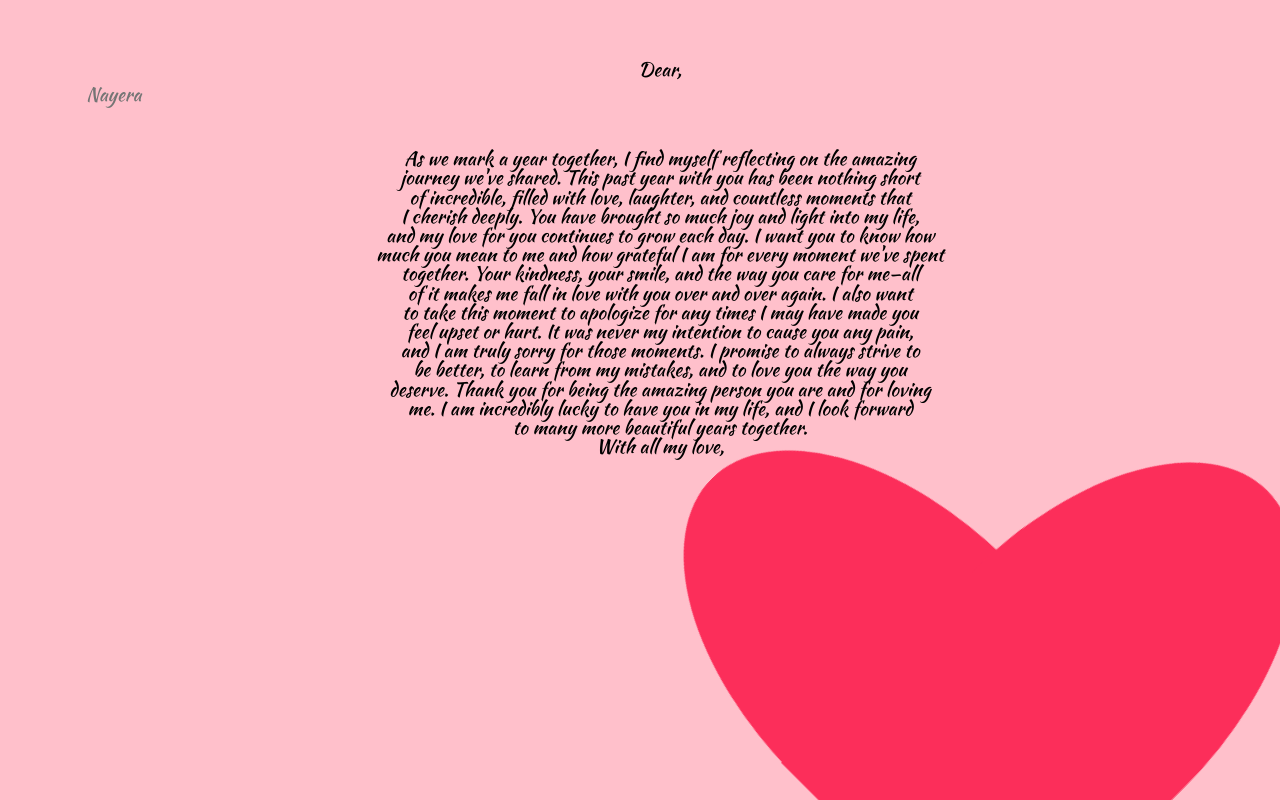
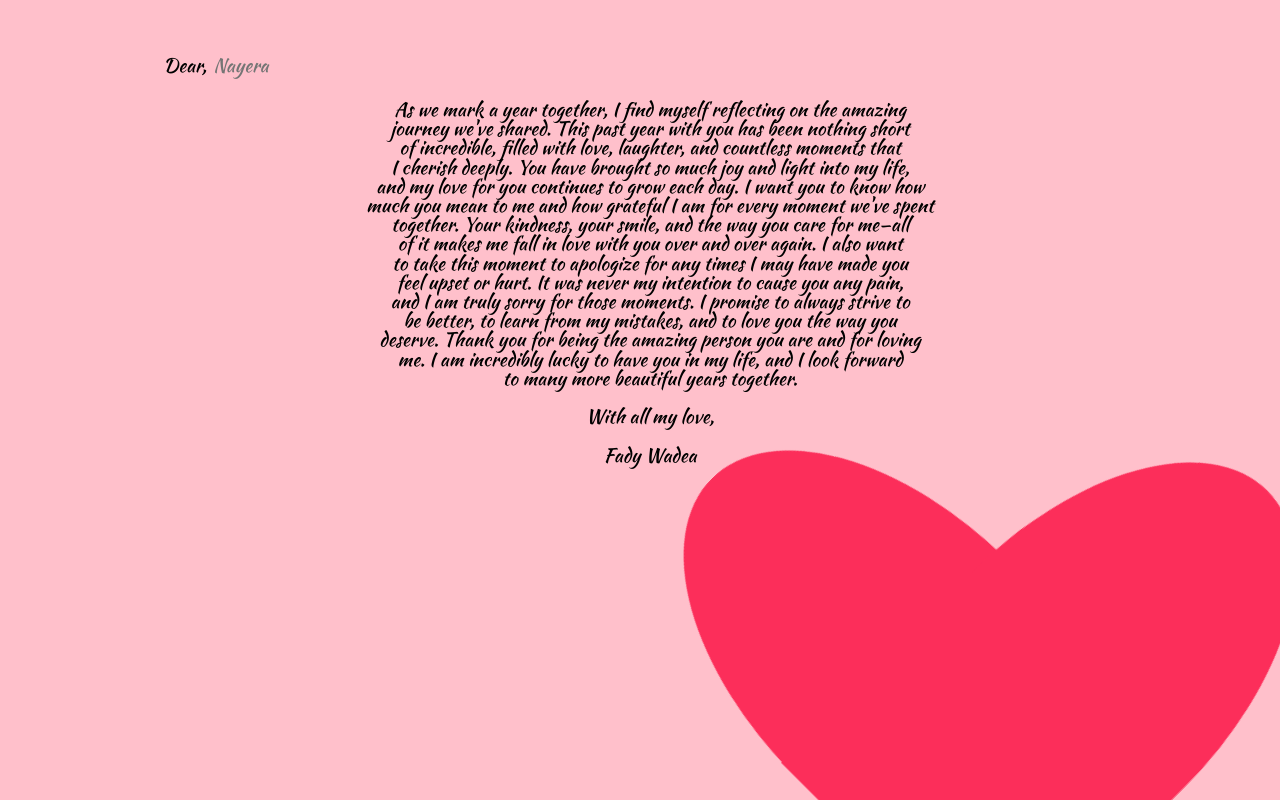
Before and after one commit to fadywadea/Sorry, a plain HTML site: page index.html in a window 1280 px wide. Drawn offline with nearby package versions, Linux system fonts and the light colour scheme.

Commit message:
first commit

```diff
--- a/index.html
+++ b/index.html
@@ -23,10 +23,9 @@
     <div class="container">
       <div class="text">
         <p class="ecrit">
-          Dear,
-          <input class="valentine-input" type="text" placeholder="Nayera" />
+          Dear, <input class="valentine-input" type="text" placeholder="Nayera" />
         </p>
-        <p class="ecrit">
+        <p class="ecrit typing">
           As we mark a year together, I find myself reflecting on the amazing<br />
           journey we've shared. This past year with you has been nothing
           short<br />
@@ -53,8 +52,10 @@
           me. I am incredibly lucky to have you in my life, and I look
           forward<br />
           to many more beautiful years together.<br />
+          <br />
           With all my love,
         </p>
+        <p class="ecrit">Fady Wadea</p>
       </div>
       <div class="animation pulsing">
         <div class="heart"></div>
--- a/style.css
+++ b/style.css
@@ -48,13 +48,13 @@ body, html {
   border: none;
   font-family: "Kaushan Script";
   font-size: 1em;
-  width: 100%;
+  width: 80%;
 }
 
 .ecrit {
   font-family: "Kaushan Script";
   font-size: 1.2em;
-  padding: 20px;
+  padding: 10px;
   width: 100%;
   display: block;
   overflow: hidden;
```
